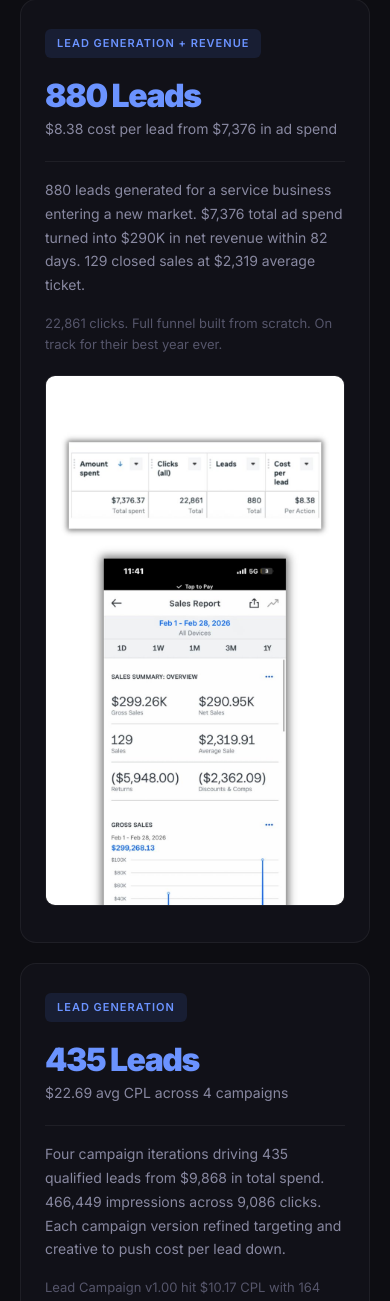
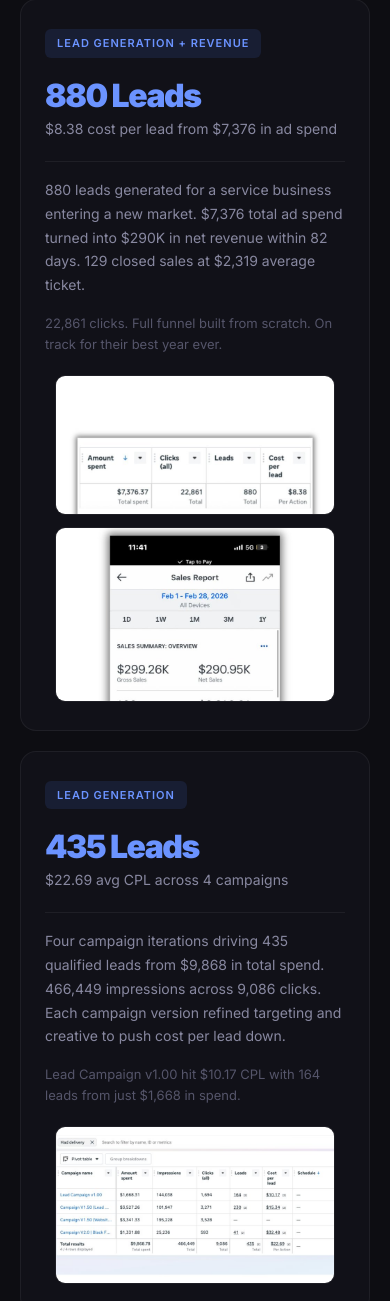
Before and after one commit to lumenmarketingsolutions/mk7media, a Flask app: page / in a window 390 px wide. Shown: the part 5199-6500 px from the top of the page. Run offline with Flask 3, Linux system fonts and the light colour scheme.

Commit message:
Clean up case study images: crop, center, and size properly
- Split 880 leads tall phone screenshot into two cropped images:
  Meta Ads table (800x398) and Sales Report summary (800x497)
- Display as side-by-side pair in the card
- All images centered within cards using flexbox
- Single images capped at 320px, paired images at 280px each
- Mobile: paired images stack vertically and center
- Removed oversized combined screenshot

Co-Authored-By: Claude Opus 4.6 <noreply@anthropic.com>

```diff
--- a/templates/index.html
+++ b/templates/index.html
@@ -426,12 +426,22 @@
     @media (max-width: 900px) { .results-grid { grid-template-columns: 1fr; } }
     .result-desc { font-size: 14px; color: var(--text-muted); line-height: 1.7; margin-bottom: 16px; }
     .result-detail { font-size: 13px; color: var(--text-dim); line-height: 1.6; }
+    .result-images {
+      display: flex;
+      gap: 12px;
+      margin-top: 20px;
+      justify-content: center;
+    }
     .result-img {
-      max-width: 360px;
+      max-width: 320px;
       width: 100%;
       border-radius: 10px;
       border: 1px solid var(--border);
-      margin-top: 20px;
+      display: block;
+    }
+    .result-images .result-img { max-width: 280px; }
+    @media (max-width: 600px) {
+      .result-images { flex-direction: column; align-items: center; }
     }
 
     /* ── About ── */
@@ -913,7 +923,10 @@
         <div class="result-divider"></div>
         <div class="result-desc">880 leads generated for a service business entering a new market. $7,376 total ad spend turned into $290K in net revenue within 82 days. 129 closed sales at $2,319 average ticket.</div>
         <div class="result-detail">22,861 clicks. Full funnel built from scratch. On track for their best year ever.</div>
-        <img src="/static/case-880-leads.jpg" alt="Meta Ads dashboard showing 880 leads at $8.38 CPL and $290K revenue" class="result-img" loading="lazy">
+        <div class="result-images">
+          <img src="/static/case-880-meta.jpg" alt="Meta Ads: $7,376 spent, 22,861 clicks, 880 leads, $8.38 CPL" class="result-img" loading="lazy">
+          <img src="/static/case-880-sales.jpg" alt="Sales Report: $299K gross, 129 sales, $2,319 average" class="result-img" loading="lazy">
+        </div>
       </div>
 
       <div class="result-card fade-in d2">
@@ -923,7 +936,9 @@
         <div class="result-divider"></div>
         <div class="result-desc">Four campaign iterations driving 435 qualified leads from $9,868 in total spend. 466,449 impressions across 9,086 clicks. Each campaign version refined targeting and creative to push cost per lead down.</div>
         <div class="result-detail">Lead Campaign v1.00 hit $10.17 CPL with 164 leads from just $1,668 in spend.</div>
-        <img src="/static/case-435-leads.jpg" alt="Meta Ads pivot table showing 435 total leads across 4 campaigns" class="result-img" loading="lazy">
+        <div class="result-images">
+          <img src="/static/case-435-leads.jpg" alt="Meta Ads pivot table showing 435 total leads across 4 campaigns" class="result-img" loading="lazy">
+        </div>
       </div>
 
       <div class="result-card fade-in d3">
@@ -933,7 +948,9 @@
         <div class="result-divider"></div>
         <div class="result-desc">127 inbound inquiries generated from just $1,890 in Meta ad spend. 4,740 link clicks driving qualified leads directly into the CRM pipeline for follow-up and conversion.</div>
         <div class="result-detail">Real-time lead tracking with every inquiry captured and routed automatically.</div>
-        <img src="/static/case-127-leads.jpg" alt="Dashboard showing 127 leads from $1.89K spend with 4,740 clicks" class="result-img" loading="lazy">
+        <div class="result-images">
+          <img src="/static/case-127-leads.jpg" alt="Dashboard showing 127 leads from $1.89K spend with 4,740 clicks" class="result-img" loading="lazy">
+        </div>
       </div>
 
       <div class="result-card fade-in d4">
@@ -943,7 +960,9 @@
         <div class="result-divider"></div>
         <div class="result-desc">High ticket product launch that generated $1,193,605 in revenue during the campaign period. Previous period revenue was $0. Complete funnel strategy with ads, landing pages, and conversion tracking.</div>
         <div class="result-detail">From zero to over a million in product revenue. Pipeline booked out for over a year.</div>
-        <img src="/static/case-1m-revenue.jpg" alt="Revenue report showing $1,193,605.83 this period versus $0 last period" class="result-img" loading="lazy">
+        <div class="result-images">
+          <img src="/static/case-1m-revenue.jpg" alt="Revenue report showing $1,193,605.83 this period versus $0 last period" class="result-img" loading="lazy">
+        </div>
       </div>
     </div>
   </div>
```
Also changed, not shown: static/case-880-leads.jpg (deleted), static/case-880-meta.jpg (added), static/case-880-sales.jpg (added).
